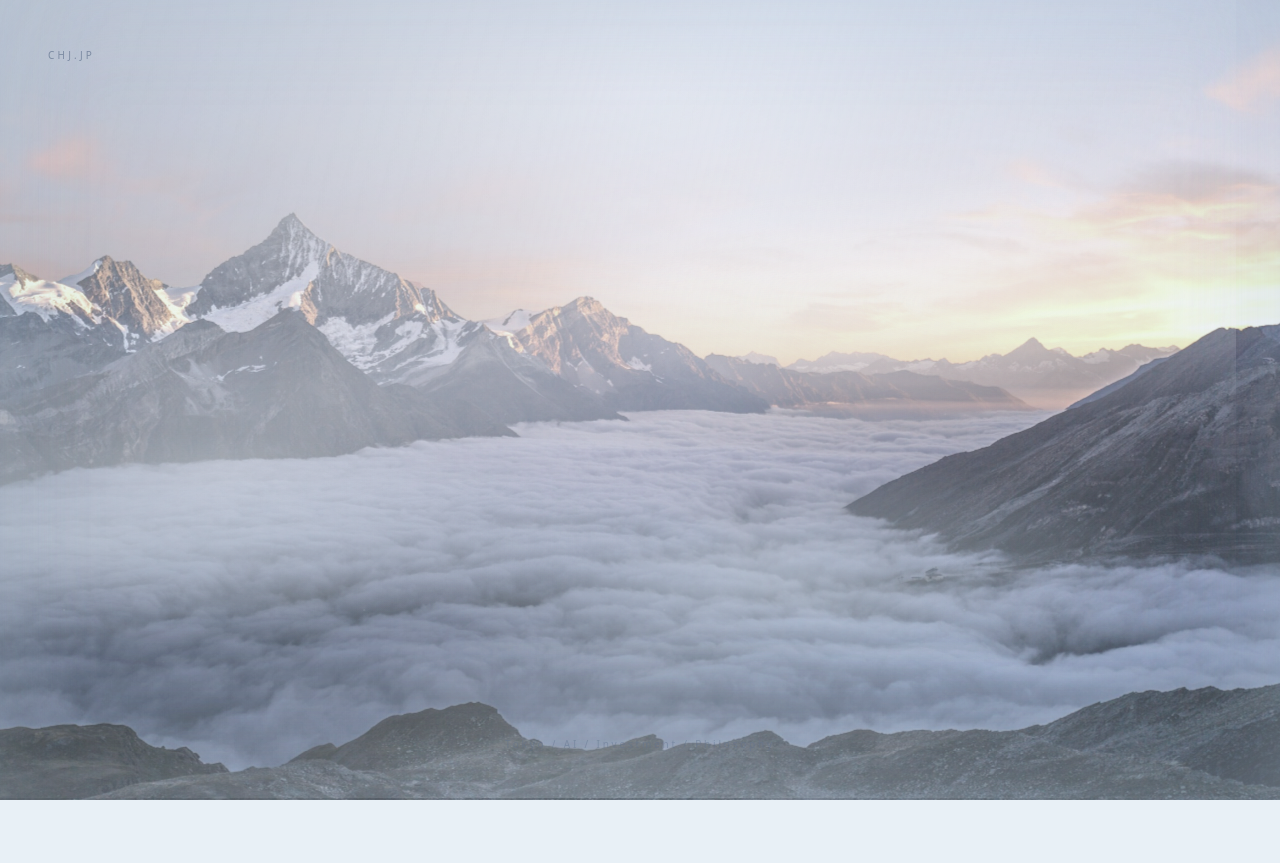
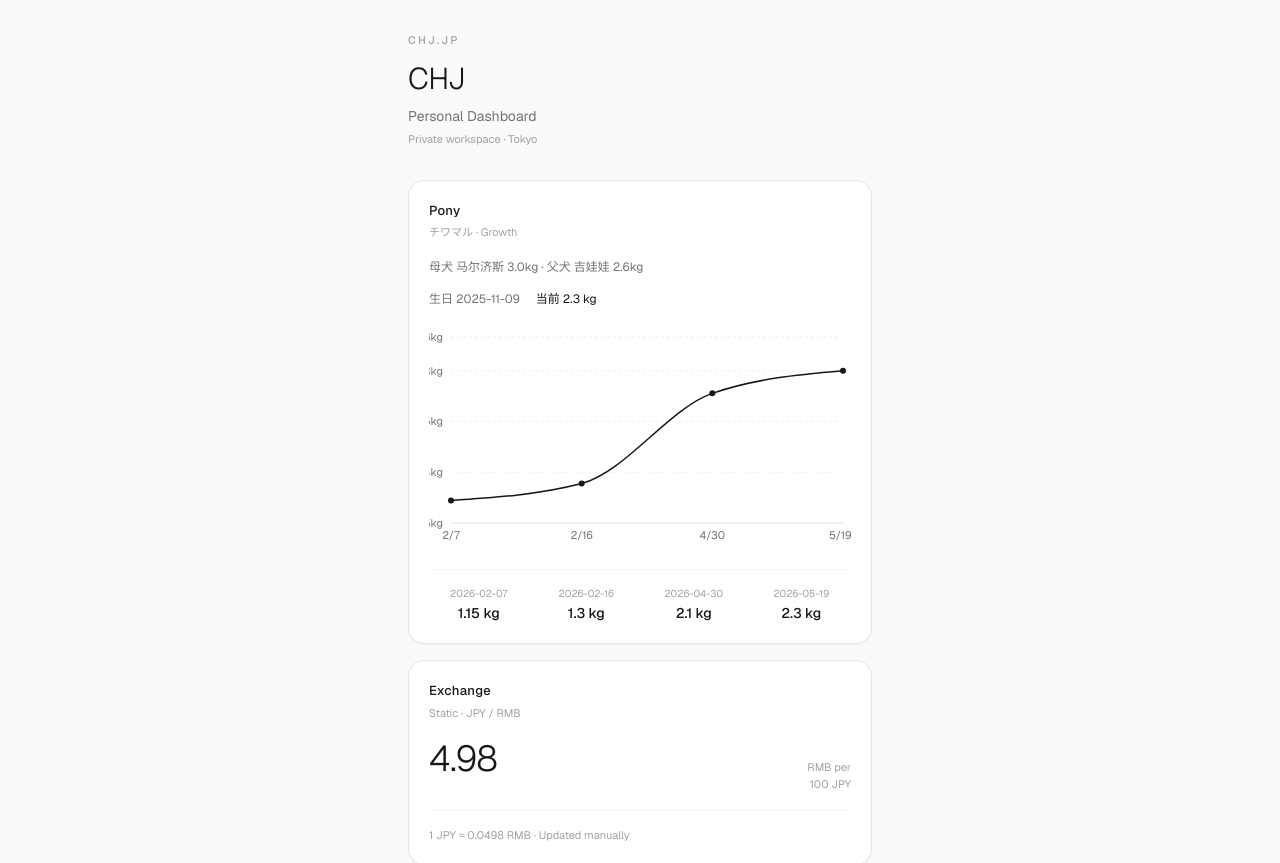
Before and after one commit to chen-os/chj-homepage, a Next.js app: page / in a window 1280 px wide. Shown: the top 863 px of the page. Before the commit the page ends 800 px from the top, so only its background shows below. Built offline with nearby package versions, Linux system fonts and the light colour scheme.

Commit message:
Add CHJ personal dashboard

```diff
--- /dev/null
+++ b/app/components/pony-growth-chart.tsx
@@ -0,0 +1,67 @@
+"use client";
+
+import {
+  CartesianGrid,
+  Line,
+  LineChart,
+  ResponsiveContainer,
+  Tooltip,
+  XAxis,
+  YAxis,
+} from "recharts";
+
+export type WeightPoint = {
+  date: string;
+  label: string;
+  weight: number;
+};
+
+type PonyGrowthChartProps = {
+  data: WeightPoint[];
+};
+
+export function PonyGrowthChart({ data }: PonyGrowthChartProps) {
+  return (
+    <div className="h-52 min-w-0 w-full sm:h-56">
+      <ResponsiveContainer width="100%" height="100%">
+        <LineChart data={data} margin={{ top: 8, right: 8, left: -20, bottom: 0 }}>
+          <CartesianGrid stroke="#f0f0f0" strokeDasharray="3 3" vertical={false} />
+          <XAxis
+            dataKey="label"
+            tick={{ fill: "#737373", fontSize: 11 }}
+            axisLine={{ stroke: "#e5e5e5" }}
+            tickLine={false}
+          />
+          <YAxis
+            domain={["dataMin - 0.2", "dataMax + 0.3"]}
+            tick={{ fill: "#737373", fontSize: 11 }}
+            axisLine={false}
+            tickLine={false}
+            tickFormatter={(v) => `${v}kg`}
+            width={42}
+          />
+          <Tooltip
+            contentStyle={{
+              border: "1px solid #e5e5e5",
+              borderRadius: 8,
+              fontSize: 12,
+              boxShadow: "none",
+            }}
+            formatter={(value) => [`${value} kg`, "体重"]}
+            labelFormatter={(_, payload) =>
+              (payload?.[0]?.payload as WeightPoint | undefined)?.date ?? ""
+            }
+          />
+          <Line
+            type="monotone"
+            dataKey="weight"
+            stroke="#171717"
+            strokeWidth={1.5}
+            dot={{ fill: "#171717", r: 3, strokeWidth: 0 }}
+            activeDot={{ r: 4, fill: "#171717" }}
+          />
+        </LineChart>
+      </ResponsiveContainer>
+    </div>
+  );
+}
--- a/app/globals.css
+++ b/app/globals.css
@@ -1,10 +1,4 @@
 @import "tailwindcss";
-
-:root {
-  --void-sky: #e8f0f6;
-  --void-blue: #c8d8e8;
-  --void-silver: #b8c8d8;
-}
 
 @theme inline {
   --font-sans: var(--font-geist-sans);
@@ -12,243 +6,8 @@
 }
 
 body {
-  background: var(--void-sky);
-  color: rgba(100, 120, 140, 0.65);
+  background: #fafafa;
+  color: #171717;
   font-family: var(--font-geist-sans), system-ui, sans-serif;
+  -webkit-font-smoothing: antialiased;
 }
-
-/* —— Page —— */
-
-.void-page {
-  animation: void-page-in 2.2s ease-out both;
-}
-
-/* —— Background image —— */
-
-.void-bg {
-  filter: brightness(1.18) contrast(0.92) saturate(0.72) hue-rotate(8deg);
-  animation: void-bg-drift 56s ease-in-out infinite alternate;
-}
-
-.void-bg-shade {
-  background:
-    linear-gradient(
-      165deg,
-      rgba(240, 248, 255, 0.55) 0%,
-      rgba(220, 235, 248, 0.28) 38%,
-      rgba(200, 218, 235, 0.18) 62%,
-      rgba(180, 200, 220, 0.32) 100%
-    ),
-    radial-gradient(
-      ellipse 90% 55% at 50% 12%,
-      rgba(255, 255, 255, 0.5) 0%,
-      transparent 65%
-    );
-}
-
-.void-vignette {
-  box-shadow:
-    inset 0 0 100px rgba(200, 215, 230, 0.25),
-    inset 0 -80px 120px rgba(160, 180, 200, 0.12);
-}
-
-/* —— Mist / cloud drift —— */
-
-.void-mist {
-  opacity: 1;
-  will-change: transform;
-}
-
-.void-mist-a {
-  background:
-    radial-gradient(ellipse 55% 28% at 20% 58%, rgba(255, 255, 255, 0.42) 0%, transparent 70%),
-    radial-gradient(ellipse 45% 22% at 65% 72%, rgba(232, 242, 252, 0.35) 0%, transparent 68%),
-    radial-gradient(ellipse 70% 18% at 40% 45%, rgba(248, 252, 255, 0.28) 0%, transparent 72%);
-  animation: void-mist-drift-a 95s ease-in-out infinite alternate;
-}
-
-.void-mist-b {
-  background:
-    radial-gradient(ellipse 50% 24% at 80% 38%, rgba(255, 255, 255, 0.32) 0%, transparent 65%),
-    radial-gradient(ellipse 60% 20% at 10% 68%, rgba(228, 238, 248, 0.38) 0%, transparent 70%),
-    linear-gradient(
-      105deg,
-      transparent 0%,
-      rgba(255, 255, 255, 0.12) 42%,
-      rgba(240, 248, 255, 0.22) 58%,
-      transparent 100%
-    );
-  animation: void-mist-drift-b 72s ease-in-out infinite alternate-reverse;
-}
-
-/* —— Stars (faint on bright sky) —— */
-
-.void-stars {
-  background-repeat: repeat;
-}
-
-.void-stars-far {
-  opacity: 0.35;
-  background-image:
-    radial-gradient(1px 1px at 15% 22%, rgba(255, 255, 255, 0.7), transparent),
-    radial-gradient(1px 1px at 32% 48%, rgba(220, 235, 255, 0.5), transparent),
-    radial-gradient(1px 1px at 48% 18%, rgba(255, 255, 255, 0.55), transparent),
-    radial-gradient(1px 1px at 62% 62%, rgba(230, 240, 255, 0.45), transparent),
-    radial-gradient(1px 1px at 78% 28%, rgba(255, 255, 255, 0.5), transparent),
-    radial-gradient(1px 1px at 88% 52%, rgba(210, 225, 245, 0.4), transparent);
-  background-size: 440px 340px;
-  animation: void-stars-drift-slow 100s linear infinite;
-}
-
-.void-stars-near {
-  opacity: 0.22;
-  background-image:
-    radial-gradient(1.5px 1.5px at 22% 35%, rgba(255, 255, 255, 0.65), transparent),
-    radial-gradient(1px 1px at 55% 55%, rgba(240, 248, 255, 0.5), transparent),
-    radial-gradient(1px 1px at 72% 15%, rgba(255, 255, 255, 0.55), transparent);
-  background-size: 300px 260px;
-  animation: void-stars-drift 62s linear infinite;
-}
-
-/* —— Quote placement —— */
-
-.void-quote {
-  position: absolute;
-  z-index: 10;
-  top: 26vh;
-  left: 50%;
-  width: min(88vw, 20rem);
-  transform: translateX(-50%);
-  text-align: center;
-  font-size: clamp(1.15rem, 3.8vw, 1.45rem);
-  text-shadow:
-    0 1px 2px rgba(80, 100, 120, 0.15),
-    0 0 32px rgba(200, 220, 240, 0.35);
-}
-
-@media (min-width: 768px) {
-  .void-quote {
-    top: 18vh;
-    right: 8vw;
-    left: auto;
-    width: min(26vw, 22rem);
-    transform: none;
-    text-align: right;
-    font-size: clamp(1.2rem, 1.6vw, 1.5rem);
-  }
-}
-
-/* —— Animations —— */
-
-@keyframes void-page-in {
-  from {
-    opacity: 0;
-  }
-  to {
-    opacity: 1;
-  }
-}
-
-@keyframes void-bg-drift {
-  from {
-    transform: scale(1.03) translate(0, 0);
-  }
-  to {
-    transform: scale(1.06) translate(-0.25%, -0.2%);
-  }
-}
-
-@keyframes void-mist-drift-a {
-  from {
-    transform: translateX(-3%) translateY(0);
-  }
-  to {
-    transform: translateX(4%) translateY(-0.5%);
-  }
-}
-
-@keyframes void-mist-drift-b {
-  from {
-    transform: translateX(2%) translateY(0.3%);
-  }
-  to {
-    transform: translateX(-3.5%) translateY(-0.2%);
-  }
-}
-
-@keyframes void-stars-drift {
-  from {
-    transform: translate(0, 0);
-  }
-  to {
-    transform: translate(-20px, -12px);
-  }
-}
-
-@keyframes void-stars-drift-slow {
-  from {
-    transform: translate(0, 0);
-  }
-  to {
-    transform: translate(-12px, -8px);
-  }
-}
-
-@keyframes void-fade-in {
-  from {
-    opacity: 0;
-    transform: translateY(8px);
-  }
-  to {
-    opacity: 1;
-    transform: translateY(0);
-  }
-}
-
-.void-fade {
-  animation: void-fade-in 2s ease-out both;
-}
-
-.void-fade-1 {
-  animation-delay: 0.35s;
-}
-
-.void-fade-2 {
-  animation-delay: 0.75s;
-}
-
-.void-fade-3 {
-  animation-delay: 1.1s;
-}
-
-@media (min-width: 768px) {
-  .void-fade-2 {
-    animation-name: void-fade-in-right;
-  }
-}
-
-@keyframes void-fade-in-right {
-  from {
-    opacity: 0;
-    transform: translateY(6px);
-  }
-  to {
-    opacity: 1;
-    transform: translateY(0);
-  }
-}
-
-@media (prefers-reduced-motion: reduce) {
-  .void-bg,
-  .void-mist-a,
-  .void-mist-b,
-  .void-stars-far,
-  .void-stars-near {
-    animation: none;
-  }
-
-  .void-page,
-  .void-fade {
-    animation-duration: 0.01s;
-  }
-}
--- a/app/layout.tsx
+++ b/app/layout.tsx
@@ -1,4 +1,4 @@
-import type { Metadata } from "next";
+import type { Metadata, Viewport } from "next";
 import { Geist, Geist_Mono } from "next/font/google";
 import "./globals.css";
 
@@ -14,7 +14,7 @@ const geistMono = Geist_Mono({
 
 export const metadata: Metadata = {
   title: "CHJ",
-  description: "CHJ personal website",
+  description: "CHJ Personal Dashboard",
   appleWebApp: {
     title: "CHJ",
     capable: true,
@@ -22,14 +22,24 @@ export const metadata: Metadata = {
   },
 };
 
+export const viewport: Viewport = {
+  width: "device-width",
+  initialScale: 1,
+  maximumScale: 1,
+  themeColor: "#fafafa",
+};
+
 export default function RootLayout({
   children,
-}: {
+}: Readonly<{
   children: React.ReactNode;
-}) {
+}>) {
   return (
-    <html lang="en">
-      <body>{children}</body>
+    <html
+      lang="zh-CN"
+      className={`${geistSans.variable} ${geistMono.variable} h-full`}
+    >
+      <body className="min-h-full font-sans antialiased">{children}</body>
     </html>
   );
 }
--- a/app/page.tsx
+++ b/app/page.tsx
@@ -1,39 +1,119 @@
-import Image from "next/image";
+import { PonyGrowthChart, type WeightPoint } from "./components/pony-growth-chart";
+
+const PONY_WEIGHTS: WeightPoint[] = [
+  { date: "2026-02-07", label: "2/7", weight: 1.15 },
+  { date: "2026-02-16", label: "2/16", weight: 1.3 },
+  { date: "2026-04-30", label: "4/30", weight: 2.1 },
+  { date: "2026-05-19", label: "5/19", weight: 2.3 },
+];
+
+const LATEST_WEIGHT = PONY_WEIGHTS[PONY_WEIGHTS.length - 1].weight;
+
+function DashboardCard({
+  title,
+  subtitle,
+  children,
+}: {
+  title: string;
+  subtitle?: string;
+  children: React.ReactNode;
+}) {
+  return (
+    <section className="rounded-2xl border border-neutral-200 bg-white px-5 py-5 shadow-[0_1px_2px_rgba(0,0,0,0.04)]">
+      <div className="mb-4">
+        <h2 className="text-[13px] font-medium tracking-wide text-neutral-900">
+          {title}
+        </h2>
+        {subtitle ? (
+          <p className="mt-1 text-[11px] leading-relaxed text-neutral-400">
+            {subtitle}
+          </p>
+        ) : null}
+      </div>
+      {children}
+    </section>
+  );
+}
 
 export default function Home() {
   return (
-    <main className="void-page relative min-h-[100dvh] overflow-hidden">
-      <div className="pointer-events-none absolute inset-0" aria-hidden>
-        <Image
-          src="/mountain.jpg"
-          alt=""
-          fill
-          priority
-          sizes="100vw"
-          className="void-bg object-cover object-[center_35%]"
-        />
-        <div className="void-bg-shade absolute inset-0" />
-        <div className="void-mist void-mist-a absolute inset-0" />
-        <div className="void-mist void-mist-b absolute inset-0" />
-        <div className="void-stars void-stars-far absolute inset-0" />
-        <div className="void-stars void-stars-near absolute inset-0" />
-        <div className="void-vignette absolute inset-0" />
-      </div>
-
-      <header className="void-fade void-fade-1 absolute left-0 right-0 top-0 z-10 px-8 pt-10 sm:px-12 sm:pt-12">
-        <p className="font-mono text-[10px] font-normal tracking-[0.32em] text-slate-500/70">
+    <main className="mx-auto min-h-[100dvh] max-w-md bg-neutral-50 px-4 pb-10 pt-[max(1.5rem,env(safe-area-inset-top))] sm:max-w-lg sm:px-6">
+      <header className="mb-8 pt-2">
+        <p className="text-[11px] font-medium tracking-[0.2em] text-neutral-400">
           CHJ.JP
+        </p>
+        <h1 className="mt-3 text-3xl font-light tracking-tight text-neutral-900">
+          CHJ
+        </h1>
+        <p className="mt-2 text-sm leading-relaxed text-neutral-500">
+          Personal Dashboard
+        </p>
+        <p className="mt-1 text-[11px] text-neutral-400">
+          Private workspace · Tokyo
         </p>
       </header>
 
-      <p className="void-quote void-fade void-fade-2 font-sans font-extralight leading-[2.05] tracking-[0.015em] text-white/92">
-        Life is going to take you where you&apos;re meant to be.
-      </p>
+      <div className="flex flex-col gap-4">
+        <DashboardCard title="Pony" subtitle="チワマル · Growth">
+          <div className="space-y-3 text-[12px] leading-relaxed text-neutral-500">
+            <p>
+              母犬 马尔济斯 3.0kg · 父犬 吉娃娃 2.6kg
+            </p>
+            <p className="flex flex-wrap gap-x-4 gap-y-1">
+              <span>生日 2025-11-09</span>
+              <span className="text-neutral-900">
+                当前 {LATEST_WEIGHT} kg
+              </span>
+            </p>
+          </div>
+          <div className="mt-5">
+            <PonyGrowthChart data={PONY_WEIGHTS} />
+          </div>
+          <ul className="mt-4 grid grid-cols-2 gap-2 border-t border-neutral-100 pt-4 sm:grid-cols-4">
+            {PONY_WEIGHTS.map((row) => (
+              <li key={row.date} className="text-center">
+                <p className="text-[10px] text-neutral-400">{row.date}</p>
+                <p className="mt-0.5 text-sm font-medium text-neutral-900">
+                  {row.weight} kg
+                </p>
+              </li>
+            ))}
+          </ul>
+        </DashboardCard>
 
-      <footer className="void-fade void-fade-3 absolute bottom-0 left-0 right-0 z-10 px-8 pb-10 sm:px-12 sm:pb-12">
-        <p className="text-center font-mono text-[10px] font-normal tracking-[0.28em] text-slate-500/45">
-          Tokyo / AI / Investment / Philosophy
-        </p>
+        <DashboardCard title="Exchange" subtitle="Static · JPY / RMB">
+          <div className="flex items-baseline justify-between gap-4">
+            <p className="text-4xl font-light tracking-tight text-neutral-900">
+              4.98
+            </p>
+            <p className="text-right text-[11px] leading-relaxed text-neutral-400">
+              RMB per
+              <br />
+              100 JPY
+            </p>
+          </div>
+          <p className="mt-4 border-t border-neutral-100 pt-4 text-[11px] text-neutral-400">
+            1 JPY ≈ 0.0498 RMB · Updated manually
+          </p>
+        </DashboardCard>
+
+        <DashboardCard
+          title="Flights"
+          subtitle="Tokyo ⇄ Shanghai · Last 3 years"
+        >
+          <div className="flex min-h-[88px] flex-col items-center justify-center rounded-xl border border-dashed border-neutral-200 bg-neutral-50/80">
+            <p className="text-sm font-medium tracking-wide text-neutral-400">
+              Coming soon
+            </p>
+            <p className="mt-1 text-[11px] text-neutral-300">
+              Route history &amp; frequency
+            </p>
+          </div>
+        </DashboardCard>
+      </div>
+
+      <footer className="mt-10 text-center text-[10px] tracking-[0.15em] text-neutral-300">
+        CHJ Dashboard v1
       </footer>
     </main>
   );
--- a/package.json
+++ b/package.json
@@ -11,7 +11,8 @@
   "dependencies": {
     "next": "16.2.6",
     "react": "19.2.4",
-    "react-dom": "19.2.4"
+    "react-dom": "19.2.4",
+    "recharts": "^3.8.1"
   },
   "devDependencies": {
     "@tailwindcss/postcss": "^4",
```
Also changed, not shown: 1 other file (tests, documents, lock files or other folders).
